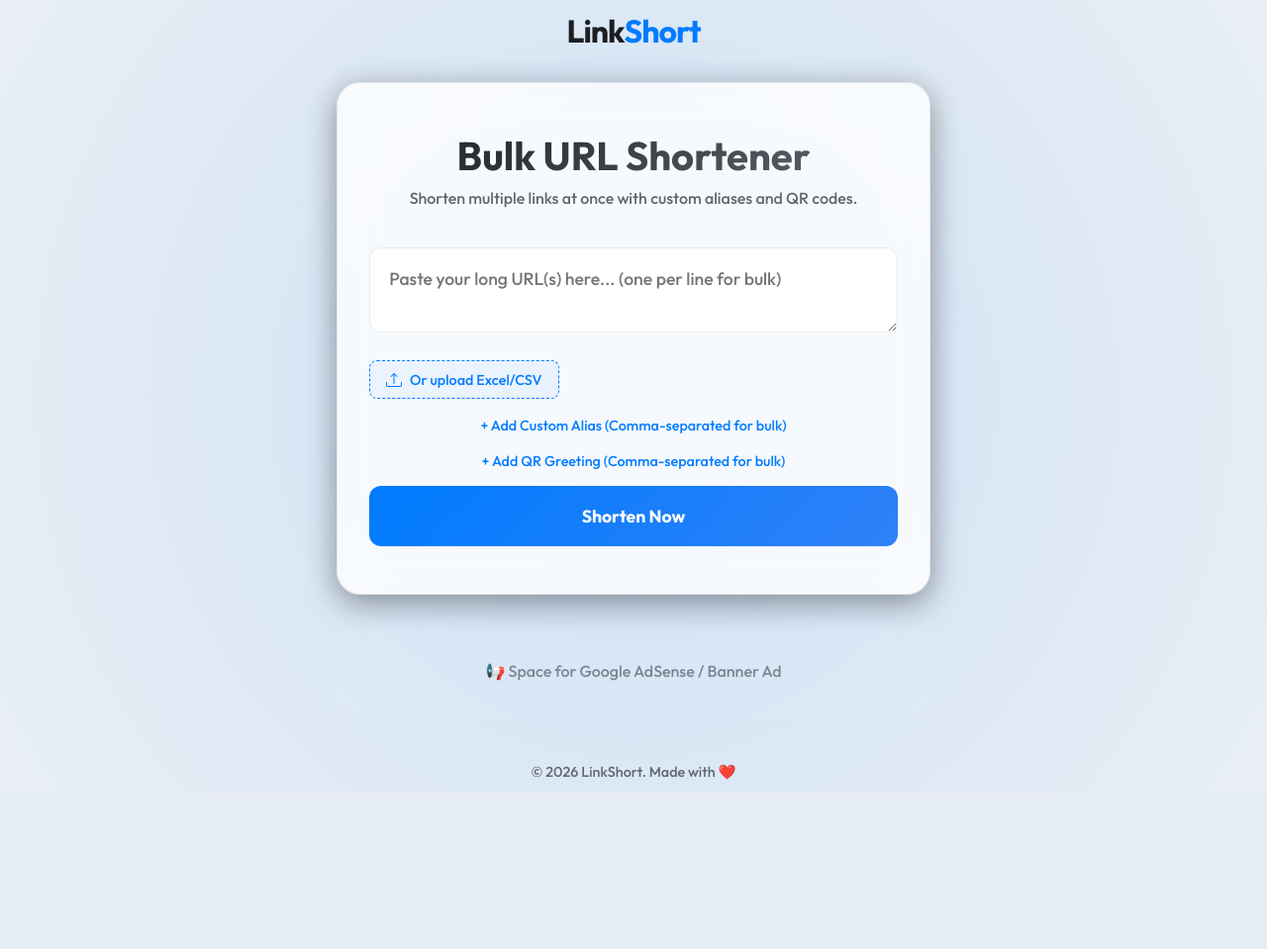
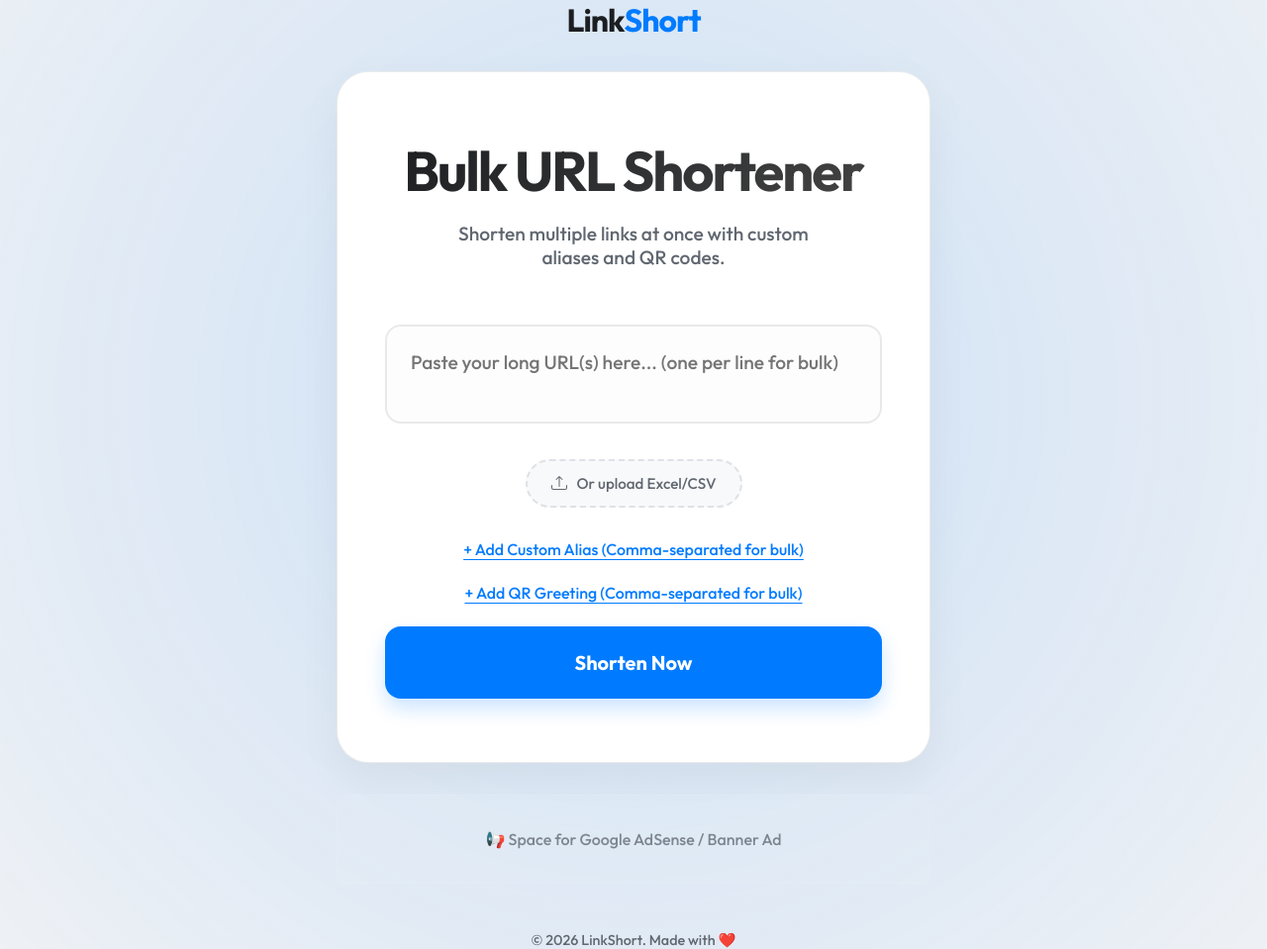
Before and after one commit to linkshortfree/linkshort, a Flask app: page / in a window 1280 px wide. Shown: the whole page at 99% size. Before the commit the page ends 788 px from the top, so only its background shows below. Run offline with Flask 3, Linux system fonts and the light colour scheme; some libraries are stand-ins or nearby versions.

Commit message:
UI Overhaul for spaciousness, improved typography, and better file-status UX

```diff
--- a/static/css/style.css
+++ b/static/css/style.css
@@ -61,27 +61,31 @@ body {
 }
 
 .glass-card {
-    background: var(--card-bg);
-    backdrop-filter: blur(20px);
-    -webkit-backdrop-filter: blur(20px);
+    background: #ffffff;
+    border-radius: 32px;
+    padding: 4rem 3rem;
+    box-shadow: 0 15px 45px rgba(0, 0, 0, 0.05);
     border: 1px solid var(--border-color);
-    padding: 3rem 2rem;
-    border-radius: 24px;
-    box-shadow: 0 8px 32px rgba(0, 0, 0, 0.4);
-    transition: transform 0.3s ease;
+    transition: all 0.4s cubic-bezier(0.175, 0.885, 0.32, 1.275);
 }
 
 h1 {
-    font-size: 2.5rem;
-    margin-bottom: 0.5rem;
-    background: linear-gradient(135deg, #1c1e21, var(--text-sub));
+    font-size: 3.5rem;
+    font-weight: 800;
+    margin-bottom: 1rem;
+    letter-spacing: -2px;
+    background: linear-gradient(135deg, #1c1e21 0%, #444 100%);
     -webkit-background-clip: text;
     -webkit-text-fill-color: transparent;
 }
 
 .subtitle {
     color: var(--text-sub);
-    margin-bottom: 2.5rem;
+    font-size: 1.2rem;
+    margin-bottom: 3.5rem;
+    max-width: 80%;
+    margin-left: auto;
+    margin-right: auto;
 }
 
 .input-group {
@@ -91,45 +95,57 @@ h1 {
 input[type="text"],
 textarea {
     width: 100%;
-    padding: 1.2rem;
-    background: rgba(255, 255, 255, 0.9);
-    border: 1px solid var(--border-color);
-    border-radius: 12px;
+    padding: 1.5rem;
+    background: #fdfdfd;
+    border: 2px solid var(--border-color);
+    border-radius: 16px;
     color: var(--text-color);
-    font-size: 1.1rem;
+    font-size: 1.2rem;
     font-family: inherit;
-    transition: all 0.2s ease;
+    transition: all 0.3s ease;
     outline: none;
-    resize: vertical;
+    resize: none;
 }
 
 .file-upload-section {
-    margin: 1rem 0;
-    text-align: left;
+    margin: 2rem 0;
+    text-align: center;
 }
 
 .file-label {
     display: inline-flex;
     align-items: center;
-    gap: 8px;
-    background: rgba(0, 123, 255, 0.05);
-    border: 1px dashed var(--primary-color);
-    padding: 0.6rem 1rem;
-    border-radius: 8px;
-    color: var(--primary-color);
-    font-size: 0.9rem;
+    gap: 10px;
+    background: #f8f9fa;
+    border: 2px dashed #dee2e6;
+    padding: 0.8rem 1.5rem;
+    border-radius: 50px;
+    color: var(--text-sub);
+    font-size: 0.95rem;
+    font-weight: 500;
     cursor: pointer;
-    transition: all 0.2s ease;
+    transition: all 0.3s ease;
 }
 
 .file-label:hover {
-    background: rgba(0, 123, 255, 0.1);
+    border-color: var(--primary-color);
+    color: var(--primary-color);
+    background: rgba(0, 123, 255, 0.02);
 }
 
 .file-status {
-    margin-top: 5px;
-    font-size: 0.8rem;
-    color: var(--text-sub);
+    margin-top: 15px;
+    font-size: 0.9rem;
+    font-weight: 600;
+    color: #2da44e;
+    background: #e6f3e9;
+    padding: 6px 16px;
+    border-radius: 20px;
+    display: inline-block;
+}
+
+.file-status:empty {
+    display: none;
 }
 
 input[type="text"]:focus,
@@ -139,12 +155,15 @@ textarea:focus {
 }
 
 .options-toggle {
-    text-align: left;
+    text-align: center;
     color: var(--primary-color);
     cursor: pointer;
-    font-size: 0.9rem;
-    margin-bottom: 1rem;
-    display: inline-block;
+    font-size: 1rem;
+    font-weight: 500;
+    margin-bottom: 1.5rem;
+    display: block;
+    text-decoration: underline;
+    text-underline-offset: 4px;
 }
 
 .custom-options {
@@ -178,16 +197,17 @@ textarea:focus {
 
 button {
     width: 100%;
-    padding: 1.2rem;
-    background: linear-gradient(135deg, var(--primary-color), #2f81f7);
+    padding: 1.5rem;
+    background: var(--primary-color);
     border: none;
-    border-radius: 12px;
+    border-radius: 16px;
     color: #fff;
-    font-size: 1.1rem;
-    font-weight: 600;
+    font-size: 1.25rem;
+    font-weight: 700;
     cursor: pointer;
-    transition: all 0.2s ease;
+    transition: all 0.3s cubic-bezier(0.4, 0, 0.2, 1);
     font-family: inherit;
+    box-shadow: 0 10px 20px rgba(0, 123, 255, 0.2);
 }
 
 button:hover {
--- a/static/js/script.js
+++ b/static/js/script.js
@@ -123,7 +123,9 @@ async function shortenUrl() {
     // Clear uploaded state after processing
     uploadedData = [];
     document.getElementById('fileStatus').innerText = "";
+    document.getElementById('fileStatus').style.display = "none";
     document.getElementById('fileInput').value = "";
+    document.getElementById('urlInput').placeholder = "Paste your long URL(s) here... (one per line for bulk)";
 }
 
 function addLinkToUI(shortUrl, originalUrl, qrGreeting) {
```
